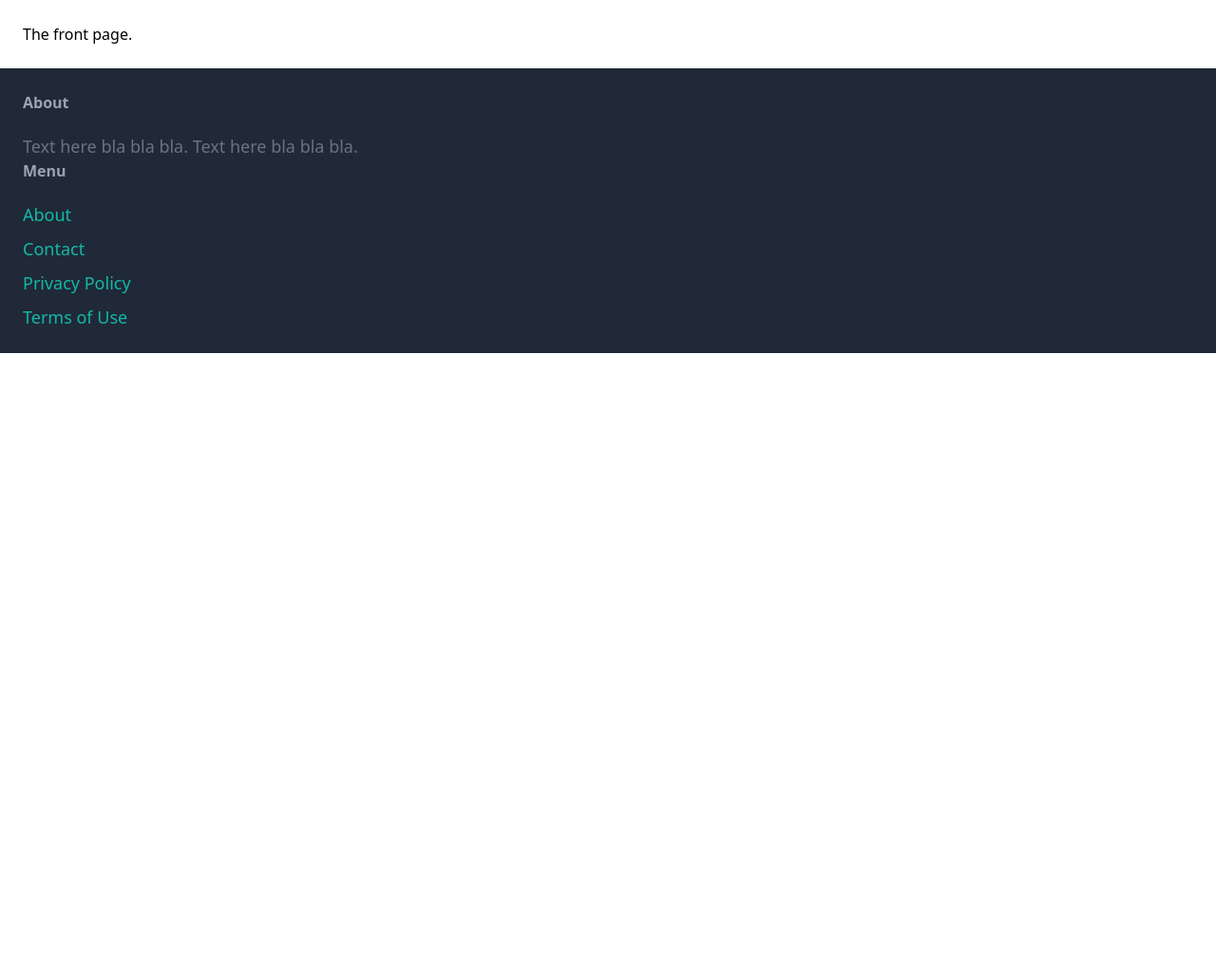
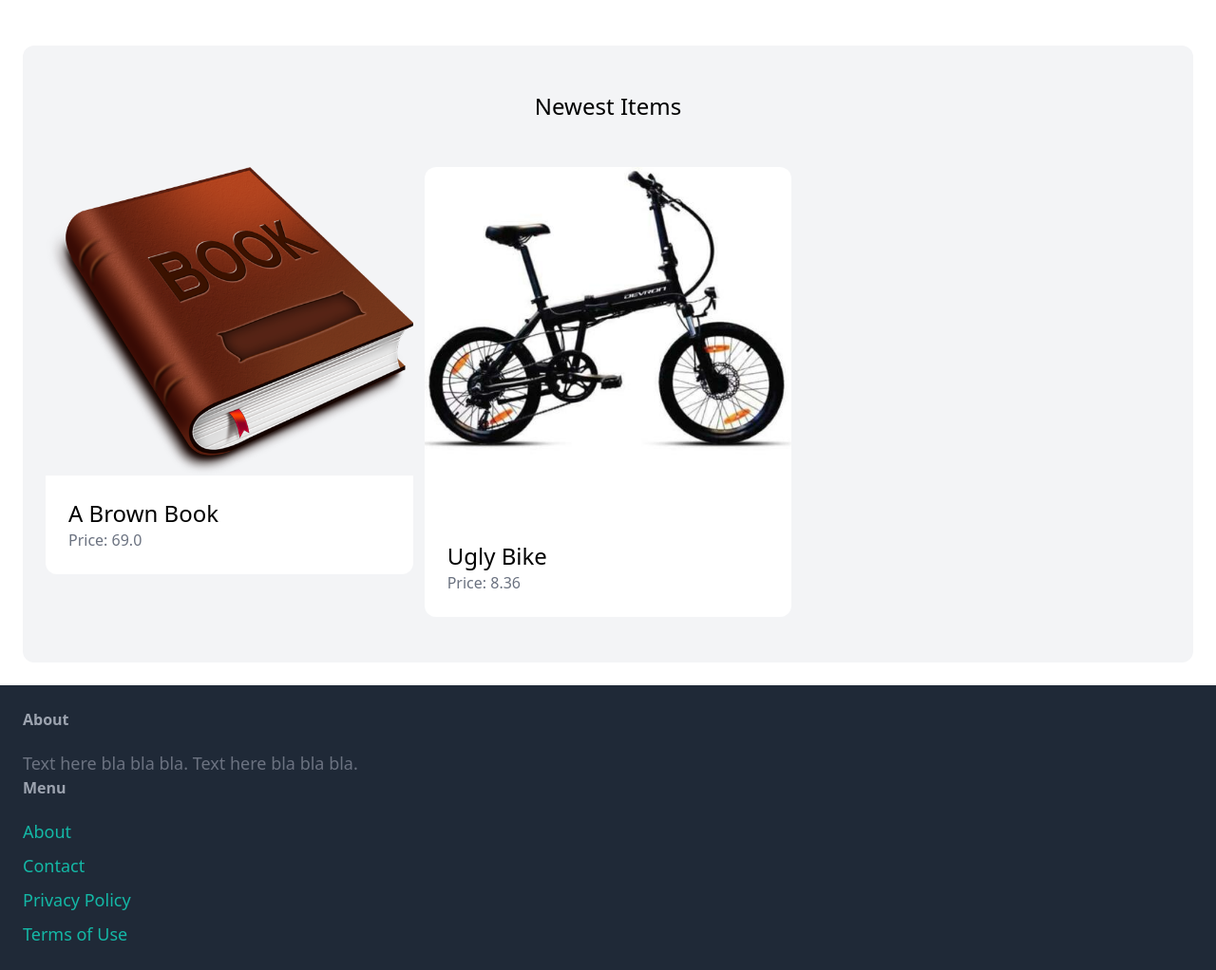
Before and after one commit to emburyj/django_marketplace_project, a Django app: page / in a window 1280 px wide. Shown: the part 77-1099 px from the top of the page at 95% size. Before the commit the page ends 449 px from the top, so only its background shows below. Run offline with Django 4.2, Linux system fonts and the light colour scheme; data comes from the database, SQL or seed files in the repository; both versions use the stored data as it was after the commit; some libraries are stand-ins or nearby versions.

Commit message:
added models for items; input test data; updated urls and settings to incorporate items

```diff
--- a/puddle/core/templates/core/index.html
+++ b/puddle/core/templates/core/index.html
@@ -3,5 +3,22 @@
 {% block title %}Welcome{% endblock %}
 
 {% block content %}
-    <h1>The front page.</h1>
+    <div class="mt-6 px-6 py-12 bg-gray-100 rounded-xl">
+        <h2 class="mb-12 text-2xl text-center">Newest Items</h2>
+        <div class="grid grid-cols-3 gap-3">
+            {% for item in items %}
+                <div>
+                    <a href="#">
+                        <div>
+                            <img src="{{ item.image.url }}" class="rounded-t-xl">
+                        </div>
+                        <div class="p-6 bg-white rounded-b-xl">
+                            <h2 class="text-2xl">{{ item.name }}</h2>
+                            <p class="text-gray-500">Price: {{ item.price }}</p>
+                        </div>
+                    </a>
+                </div>
+            {% endfor %}
+        </div>
+    </div>
 {% endblock %}
--- a/puddle/core/views.py
+++ b/puddle/core/views.py
@@ -1,7 +1,14 @@
 from django.shortcuts import render
+from item.models import Category, Item
 
 def index(request):
-    return render(request, 'core/index.html')
+    items = Item.objects.filter(is_sold=False)[0:6]
+    categories = Category.objects.all()
+    context = {
+                'categories': categories,
+                'items': items
+                }
+    return render(request, 'core/index.html', context)
 
 def contact(request):
     return render(request, 'core/contact.html')
--- a/puddle/item/models.py
+++ b/puddle/item/models.py
@@ -20,3 +20,6 @@ class Item(models.Model):
     is_sold = models.BooleanField(default=False)
     created_by = models.ForeignKey(User, related_name='items', on_delete=models.CASCADE)
     created_at = models.DateTimeField(auto_now_add=True)
+
+    def __str__(self):
+        return self.name
--- a/puddle/puddle/settings.py
+++ b/puddle/puddle/settings.py
@@ -118,6 +118,8 @@ USE_TZ = True
 # https://docs.djangoproject.com/en/4.1/howto/static-files/
 
 STATIC_URL = 'static/'
+MEDIA_URL = 'media/'
+MEDIA_ROOT = BASE_DIR / 'media'
 
 # Default primary key field type
 # https://docs.djangoproject.com/en/4.1/ref/settings/#default-auto-field
--- a/puddle/puddle/urls.py
+++ b/puddle/puddle/urls.py
@@ -1,3 +1,5 @@
+from django.conf import settings
+from django.conf.urls.static import static
 from django.contrib import admin
 from django.urls import path
 
@@ -7,4 +9,4 @@ urlpatterns = [
     path('', index, name='index'),
     path('contact/', contact, name='contact'),
     path('admin/', admin.site.urls),
-]
+] + static(settings.MEDIA_URL, document_root=settings.MEDIA_ROOT)
```
Also changed, not shown: puddle/db.sqlite3, puddle/media/item_images/brown_book.png (added), puddle/media/item_images/ugly_bike.jpg (added).
